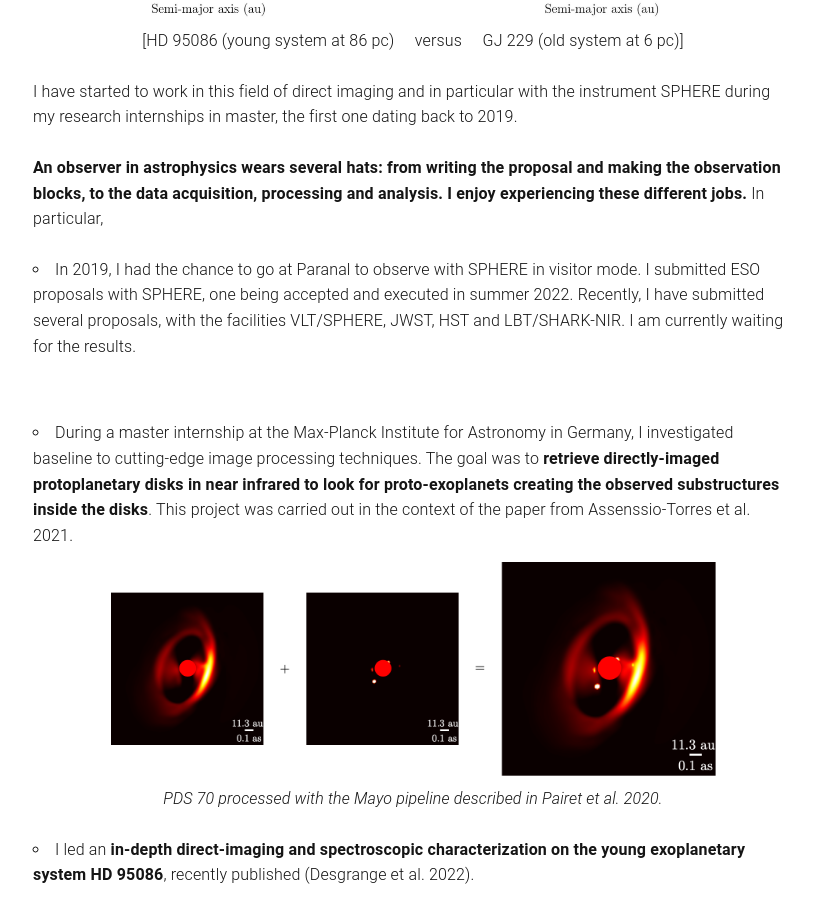
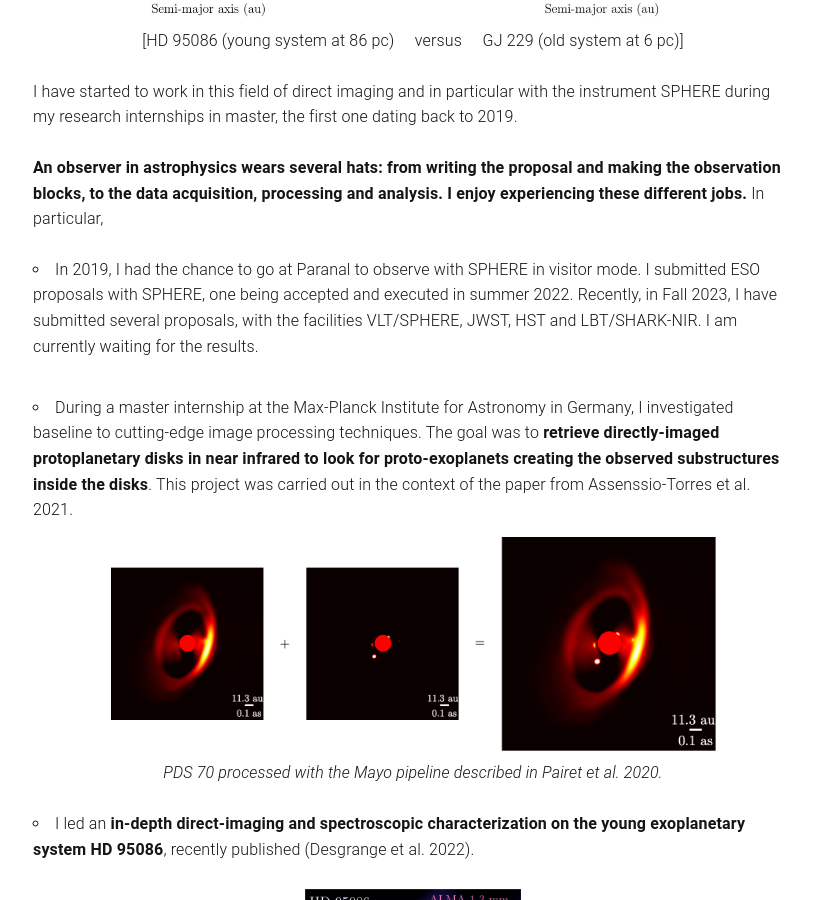
Before and after one commit to cdesgrange/cdesgrange.github.io, a Jekyll site: the page built from research.md, in a window 1280 px wide and 900 px high, scrolled down 1121 px. Shown: the whole window, without its empty margins (227-1040 px from the left). Built offline with Jekyll 4.4.1, drawn with Linux system fonts in a browser that asks for light colours.

Commit message:
Update research.md

```diff
--- a/research.md
+++ b/research.md
@@ -26,8 +26,7 @@
 <b> An observer in astrophysics wears several hats: from writing the proposal and making the observation blocks, to the data acquisition, processing and analysis. I enjoy experiencing these different jobs.</b> In particular,
 
 <ul>
-  <li> In 2019, I had the chance to go at Paranal to observe with SPHERE in visitor mode. I submitted ESO proposals with SPHERE, one being accepted and executed in summer 2022. Recently, I have submitted several proposals, with the facilities VLT/SPHERE, JWST, HST and LBT/SHARK-NIR. I am currently waiting for the results. </li> <br><br>
-
+  <li> In 2019, I had the chance to go at Paranal to observe with SPHERE in visitor mode. I submitted ESO proposals with SPHERE, one being accepted and executed in summer 2022. Recently, in Fall 2023, I have submitted several proposals, with the facilities VLT/SPHERE, JWST, HST and LBT/SHARK-NIR. I am currently waiting for the results. </li> <br>
 
   <li> During a master internship at the Max-Planck Institute for Astronomy in Germany, I investigated baseline to cutting-edge image processing techniques. The goal was to <b>retrieve directly-imaged protoplanetary disks in near infrared to look for proto-exoplanets creating the observed substructures inside the disks</b>. This project was carried out in the context of the paper from Assenssio-Torres et al. 2021.</li>
 
```
